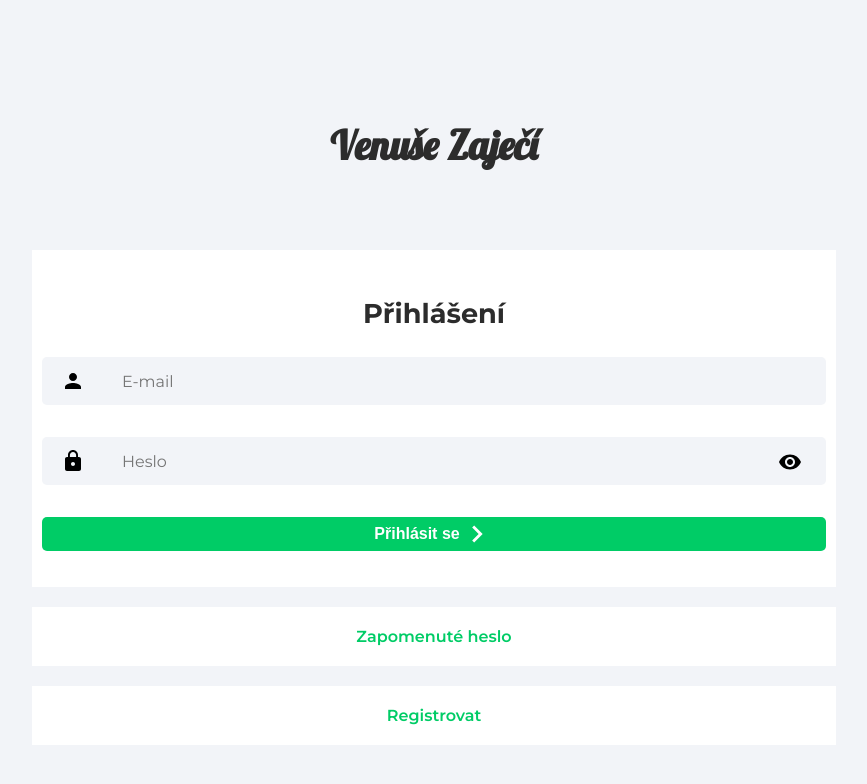
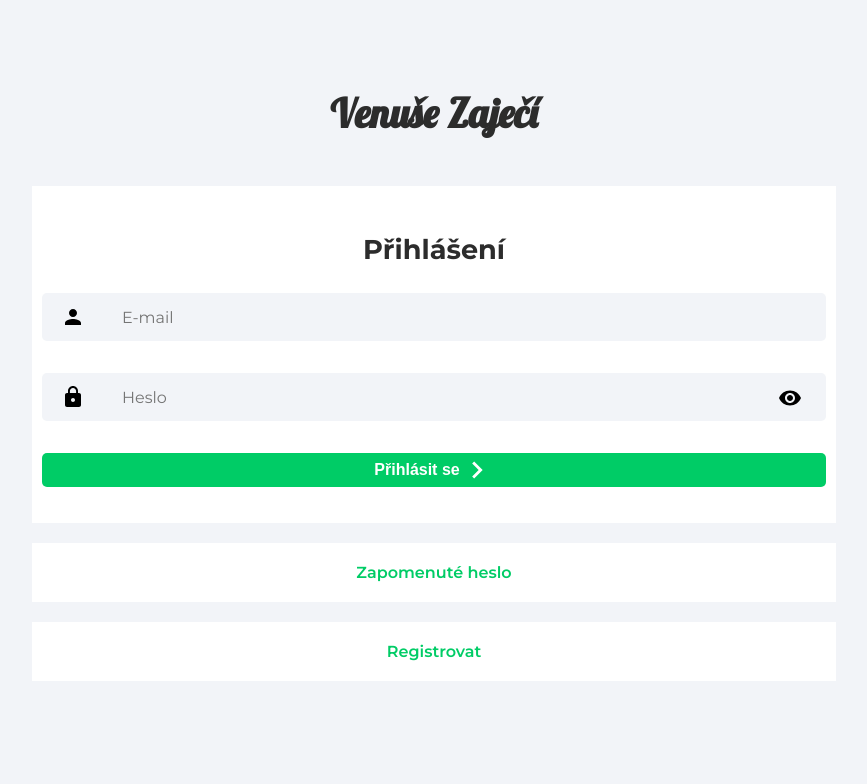
Before and after one commit to Gozo18/react-veza, a React (Create React App) app: page /sign-in in a window 1280 px wide. Shown: the top 784 px of the page, without its empty margins (206-1073 px from the left). Built offline with nearby package versions, Linux system fonts and the light colour scheme; no server answers; the database is empty.

Commit message:
Login quick styling fix

```diff
--- a/src/index.css
+++ b/src/index.css
@@ -162,11 +162,11 @@ main {
 }
 
 .signInHeader {
-  margin-top: 5rem;
+  margin-top: 3rem;
 }
 
 .signInHeader p {
-  margin-bottom: 5rem;
+  margin-bottom: 3rem;
   font-family: "Lobster", cursive;
   font-size: 2.5rem;
 }
```
